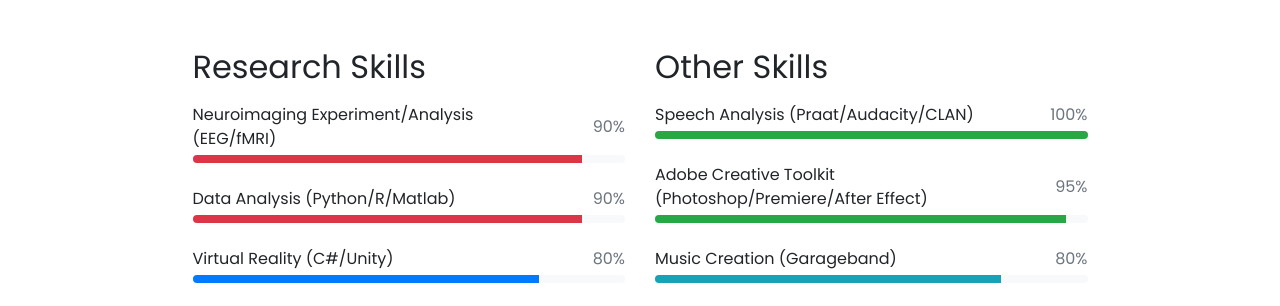
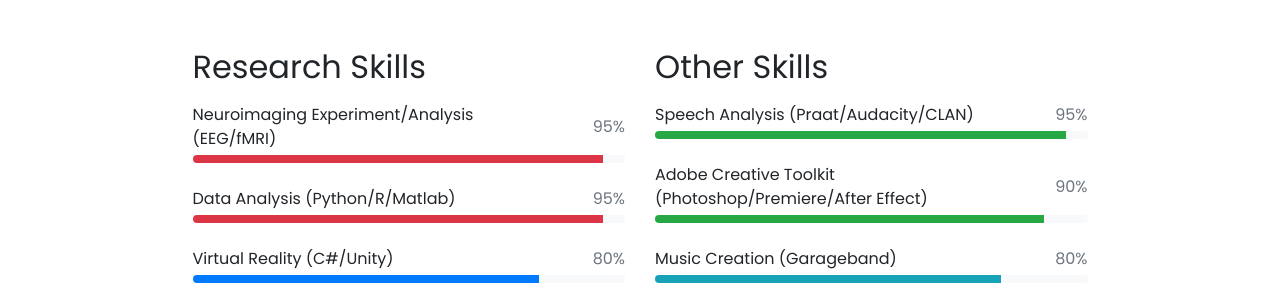
Before and after one commit to alexxyye/alexxyye.github.io, a Jekyll site: the page built from pages/about.md, in a window 1280 px wide and 900 px high. Shown: the part 386-692 px from the top of the window. Built offline with Jekyll 4.4.1, drawn with Linux system fonts in a browser that asks for light colours; nearby versions of some CDN libraries; emoji names are drawn with the system emoji font.

Commit message:
minor change

```diff
--- a/_data/other-skills.yml
+++ b/_data/other-skills.yml
@@ -1,10 +1,10 @@
 
 - name: Speech Analysis (Praat/Audacity/CLAN)
-  percentage: 100
+  percentage: 95
   color: success
 
 - name: Adobe Creative Toolkit (Photoshop/Premiere/After Effect)
-  percentage: 95
+  percentage: 90
   color: success
 
 - name: Music Creation (Garageband)
--- a/_data/research-skills.yml
+++ b/_data/research-skills.yml
@@ -1,9 +1,9 @@
 - name: Neuroimaging Experiment/Analysis (EEG/fMRI)
-  percentage: 90
+  percentage: 95
   color: danger
 
 - name: Data Analysis (Python/R/Matlab)
-  percentage: 90
+  percentage: 95
   color: danger
 
 - name: Virtual Reality (C#/Unity)
```
